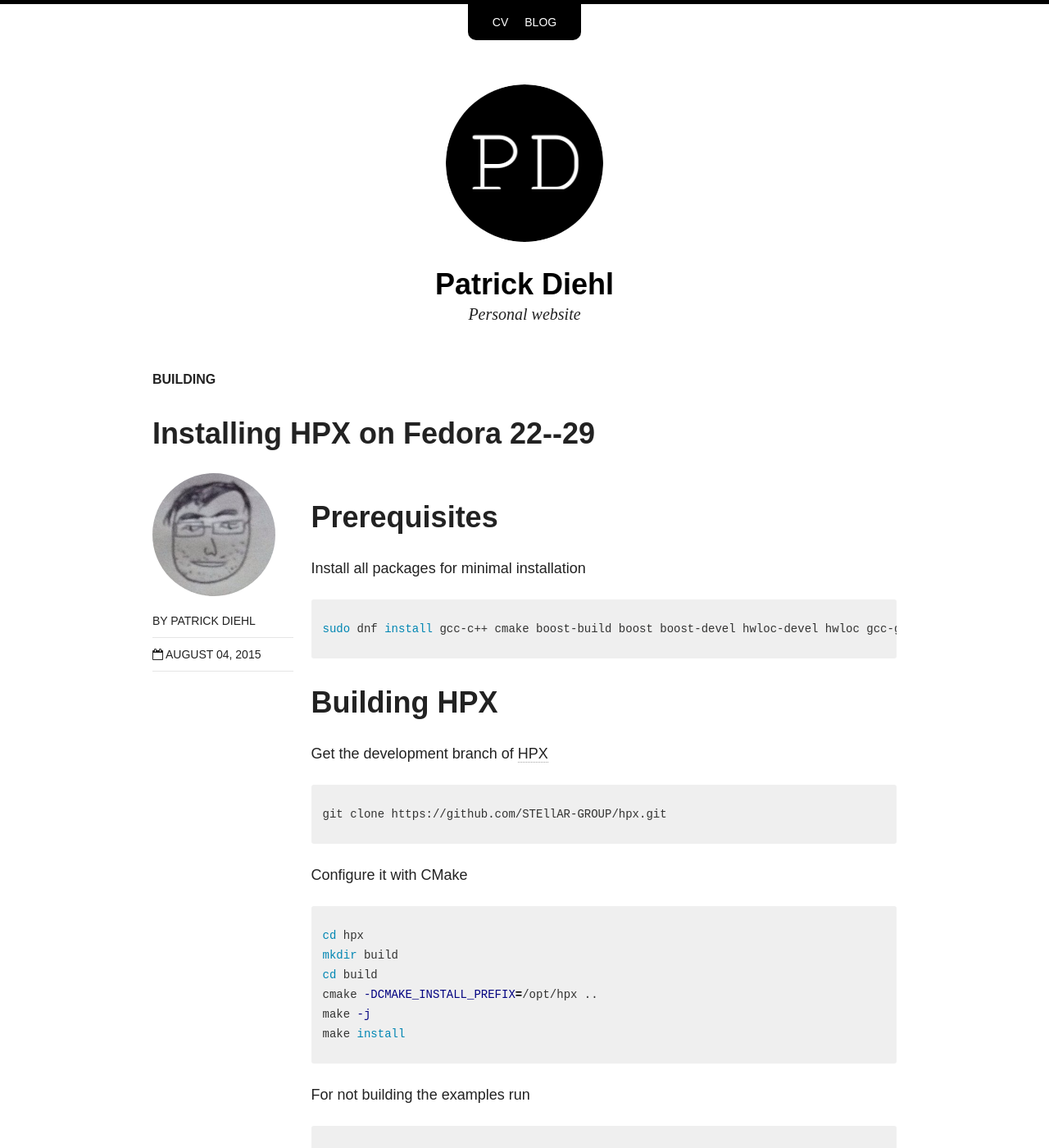
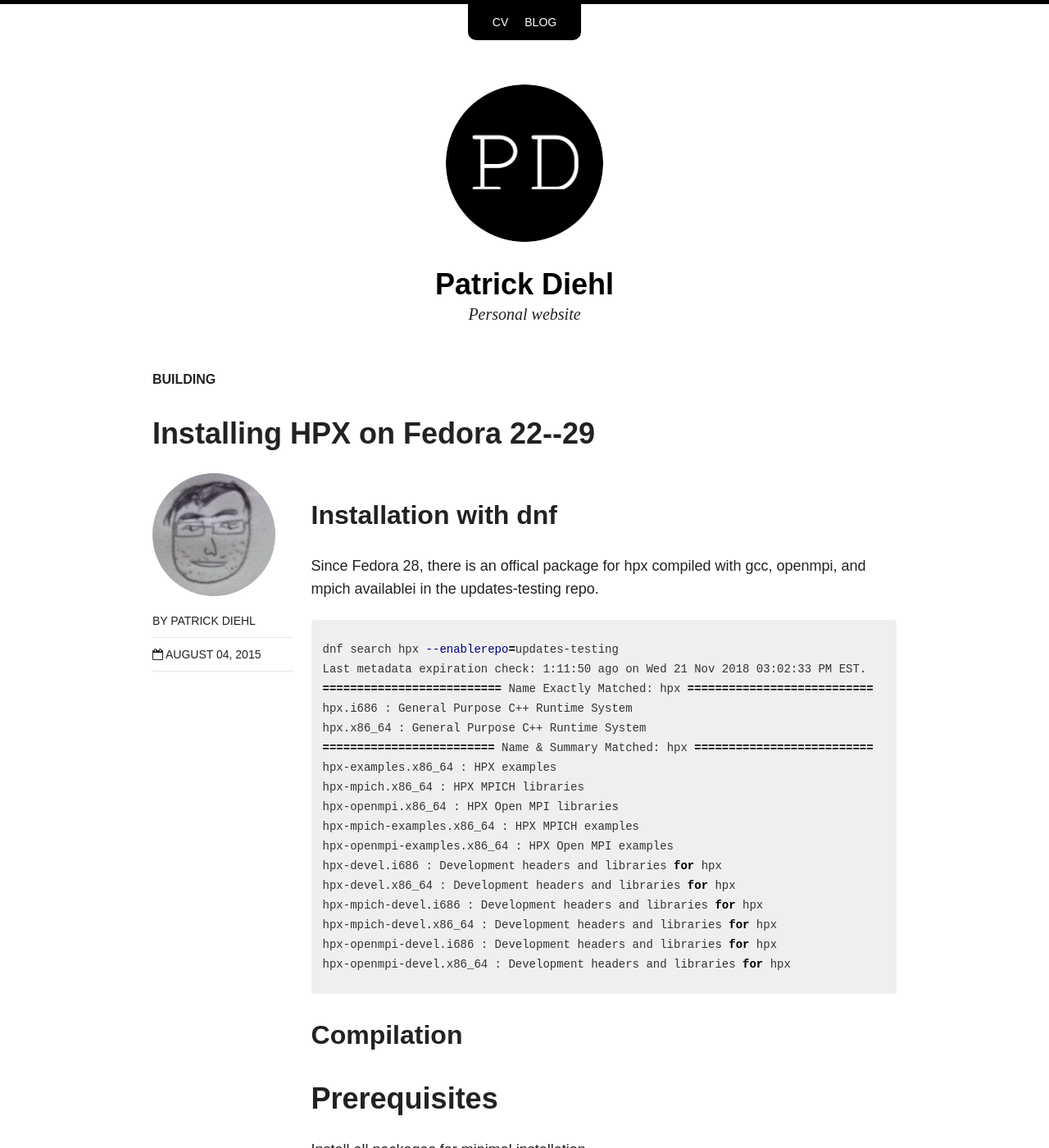
Before and after one commit to diehlpk/diehlpk.github.io, a Jekyll site: the page built from _posts/blog/2015-08-04-hpx-fedora.md, in a window 1280 px wide and 1400 px high. Shown: the whole window at 82% size. Built offline with Jekyll 4.4.1, drawn with Linux system fonts in a browser that asks for light colours; nearby versions of some CDN libraries; some web fonts are replaced.

Commit message:
Add hpx fedora package

```diff
--- a/_posts/blog/2015-08-04-hpx-fedora.md
+++ b/_posts/blog/2015-08-04-hpx-fedora.md
@@ -5,6 +5,32 @@ categories: blog
 tags: [Building]
 author: diehlpk
 ---
+
+## Installation with dnf
+Since Fedora 28, there is an offical package for hpx compiled with gcc, openmpi, and mpich availablei in the updates-testing repo.
+
+{% highlight bash %}
+dnf search hpx --enablerepo=updates-testing
+Last metadata expiration check: 1:11:50 ago on Wed 21 Nov 2018 03:02:33 PM EST.
+========================== Name Exactly Matched: hpx ===========================
+hpx.i686 : General Purpose C++ Runtime System
+hpx.x86_64 : General Purpose C++ Runtime System
+========================= Name & Summary Matched: hpx ==========================
+hpx-examples.x86_64 : HPX examples
+hpx-mpich.x86_64 : HPX MPICH libraries
+hpx-openmpi.x86_64 : HPX Open MPI libraries
+hpx-mpich-examples.x86_64 : HPX MPICH examples
+hpx-openmpi-examples.x86_64 : HPX Open MPI examples
+hpx-devel.i686 : Development headers and libraries for hpx
+hpx-devel.x86_64 : Development headers and libraries for hpx
+hpx-mpich-devel.i686 : Development headers and libraries for hpx
+hpx-mpich-devel.x86_64 : Development headers and libraries for hpx
+hpx-openmpi-devel.i686 : Development headers and libraries for hpx
+hpx-openmpi-devel.x86_64 : Development headers and libraries for hpx
+{% endhighlight %}
+
+## Compilation
+
 Prerequisites
 =====
 Install all packages for minimal installation
```
